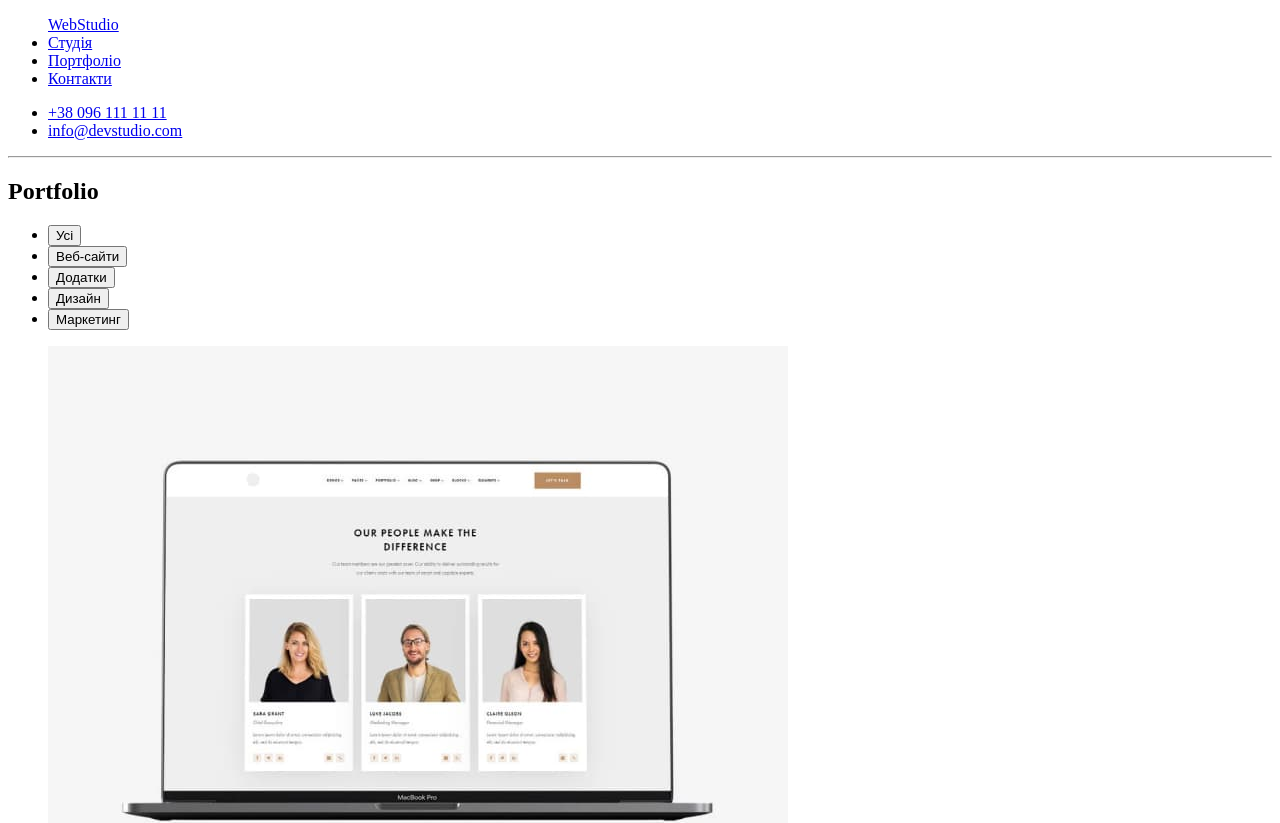
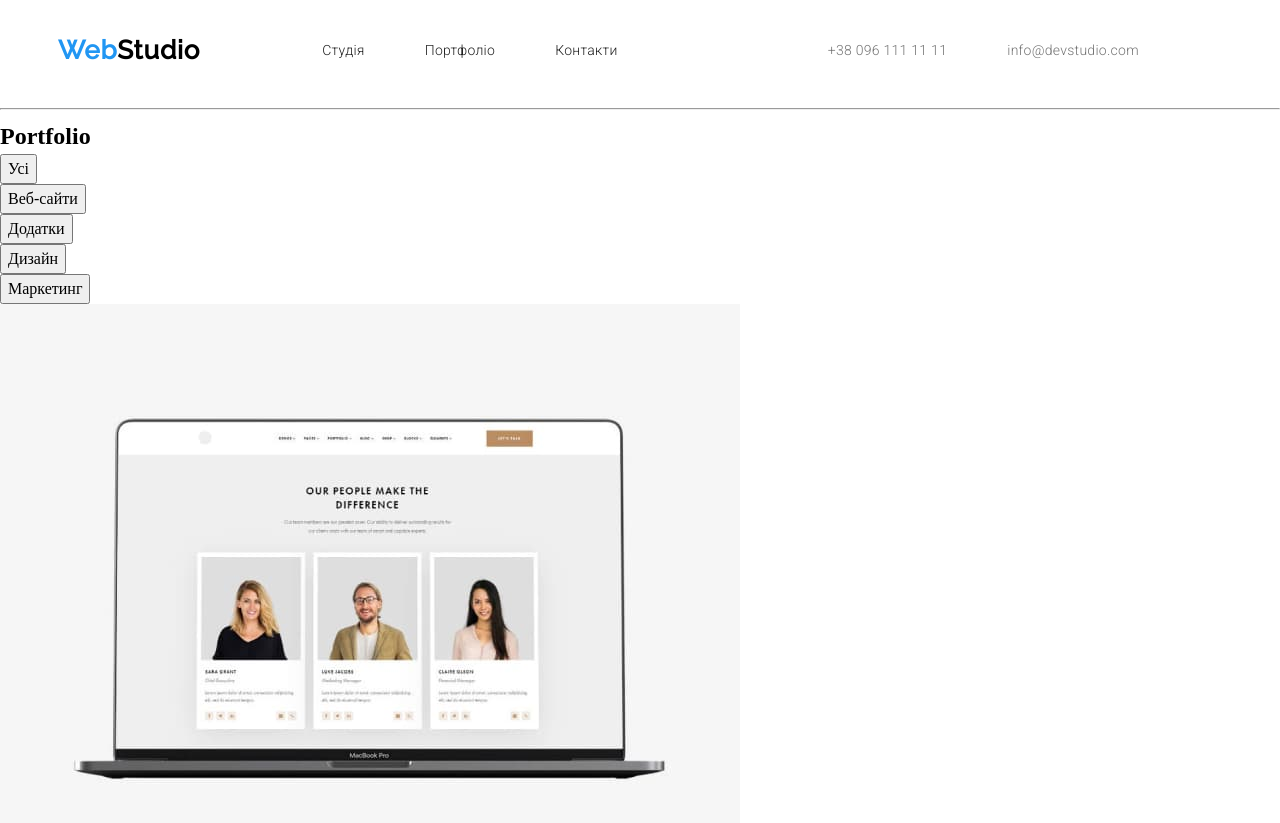
Before and after one commit to PeterIvashko/goit-markup-hm-02, a website: page portfolio.html in a window 1280 px wide. Shown: the top 823 px of the page. Drawn offline with Linux system fonts and the light colour scheme.

Commit message:
fixed bags

```diff
--- a/portfolio.html
+++ b/portfolio.html
@@ -1,25 +1,35 @@
 <!DOCTYPE html>
-<html lang="en">
+<html lang="uk">
 <head>
     <meta charset="UTF-8">
     <meta http-equiv="X-UA-Compatible" content="IE=edge">
     <meta name="viewport" content="width=device-width, initial-scale=1.0">
-    <link rel="stylesheet" href="./CSS/style.css">
-    <title>Портфоліо</title>
+    <link rel="preconnect" href="https://fonts.googleapis.com">
+    <link rel="preconnect" href="https://fonts.gstatic.com" crossorigin>
+    <link href="https://fonts.googleapis.com/css2?family=Raleway:wght@500&family=Roboto:wght@300&display=swap" rel="stylesheet">
+    <link rel="stylesheet" href="./CSS/main.css">
+    <link rel="stylesheet" href="./CSS/reset.css">
+    <link rel="website icon" href="#" type="png">
+    <title>Студія</title>
 </head>
 <body>
     <header class="header">
-        <nav class="nav">
-            <ul class="contact">
-                <a href="./index.html" class="logo">Web<span class="logo2">Studio</span></a>
-                <li><a href="./index.html" class="header-li">Студія</a></li>
-                <li><a href="./portfolio.html" class="header-li">Портфоліо</a></li>
-                <li><a href="#" class="header-li">Контакти</a></li>
+        <div class="header-top"></div>
+            <a href="./index.html" class="header-logo">Web<span class="header-logo__black">Studio</span></a>
+        <nav class="navigation">
+            <ul class="menu">
+                <li class="menu-element"><a href="" class="menu-element__link">Студія</a></li>
+                <li class="menu-element"><a href="./portfolio.html" class="menu-element__link">Портфоліо</a></li>
+                <li class="menu-element"><a href="" class="menu-element__link">Контакти</a></li>
             </ul>
         </nav>
         <ul class="contacts">
-            <li><a href="tel:+380961111111" class="nav-li">+38 096 111 11 11</a></li>
-            <li><a href="mailto:info@devstudio.com" class="nav-li">info@devstudio.com</a></li>
+            <li class="contact-element">
+                <a href="tel:+380961111111" class="contact-element__link">+38 096 111 11 11</a>
+            </li>
+            <li class="contact-element">
+                <a href="mailto:info@devstudio.com" class="contact-element__link">info@devstudio.com</a>
+            </li>
         </ul>
     </header>
     <main>
@@ -115,19 +125,16 @@
         </section>
     </main>
     <footer class="footer">
-        <a href="./index.html" class="footer-logo">Web<span class="footer-logo2">Studio</span></a>
-        <address>
-            <ul class="footer-address">
-                <li>
-                    <a class="footer-location" href="https://www.google.com/maps/place/%D0%B1%D1%83%D0%BB%D1%8C%D0%B2%D0%B0%D1%80+%D0%9B%D0%B5%D1%81%D1%96+%D0%A3%D0%BA%D1%80%D0%B0%D1%97%D0%BD%D0%BA%D0%B8,+26,+%D0%9A%D0%B8%D1%97%D0%B2,+02000/@50.4270334,30.5396051,3a,75y,240.65h,90t/data=!3m6!1e1!3m4!1smcVtNysL1uE3tpJzUcDMwA!2e0!7i13312!8i6656!4m5!3m4!1s0x40d4cf0e033ecbe9:0x57a4dffefec77da0!8m2!3d50.4265807!4d30.5383858"
-                    target="_blank" rel="noopener nofollow noreferrer">м. Київ, пр-т Лесі Українки, 26</a>
-                </li>
-                <li>
-                    <a class="footer-location" href="mailto:info@devstudio.com">info@devstudio.com</a>
-                </li>
-                <li>
-                    <a class="footer-location" href="tel:+380961111111">+38 096 111 11 11</a>
-                </li>
+        <div class="footer-top">
+            <a href="./main.html" class="footer-logo">Web<span class="footer-logo_white">Studio</span></a>
+        </div>
+
+        <address class="address">
+            <ul class="address-element">
+                <li><a class="address-element__address" href="https://www.google.com/maps/place/%D0%B1%D1%83%D0%BB%D1%8C%D0%B2%D0%B0%D1%80+%D0%9B%D0%B5%D1%81%D1%96+%D0%A3%D0%BA%D1%80%D0%B0%D1%97%D0%BD%D0%BA%D0%B8,+26,+%D0%9A%D0%B8%D1%97%D0%B2,+02000/@50.4270334,30.5396051,3a,75y,240.65h,90t/data=!3m6!1e1!3m4!1smcVtNysL1uE3tpJzUcDMwA!2e0!7i13312!8i6656!4m5!3m4!1s0x40d4cf0e033ecbe9:0x57a4dffefec77da0!8m2!3d50.4265807!4d30.5383858"
+                    target="_blank" rel="noopener nofollow noreferrer">м. Київ, пр-т Лесі Українки, 26</a></li>
+                <li><a class="address-element__link" href="mailto:info@devstudio.com">info@devstudio.com</a></li>
+                <li><a class="address-element__link" href="tel:+380961111111">+38 096 111 1111</a></li>
             </ul>
         </address>
     </footer>
```
Also changed, not shown: index.html (renamed from main.html, +1 -1 lines), package.json (added, +20 -0 lines), prettierc.json (deleted, +0 -12 lines).
